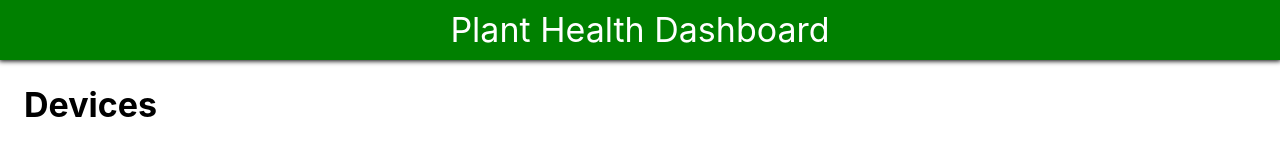
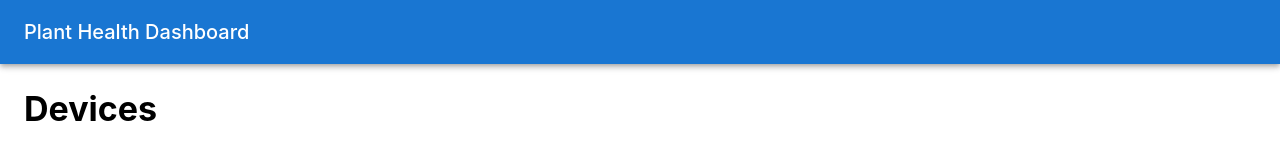
Before and after one commit to flumi3/plant-health-monitoring, a React (Create React App) app in the folder web/: page / in a window 1280 px wide. Shown: the top 160 px of the page. Built offline with nearby package versions, Linux system fonts and the light colour scheme; no server answers; the HTML template or start-up script is replaced by a standard one.

Commit message:
modified top bar

```diff
--- a/web/src/components/TopBar.jsx
+++ b/web/src/components/TopBar.jsx
@@ -1,15 +1,24 @@
 import * as React from 'react';
+import AppBar from '@mui/material/AppBar';
+import Box from '@mui/material/Box';
+import Toolbar from '@mui/material/Toolbar';
 import Typography from '@mui/material/Typography';
-import "./TopBar.css";
 
-const TopBar = () => {
+export default function TopBar() {
   return (
-    <div className="TopBar">
-        <Typography variant="h4">
+    <Box sx={{ flexGrow: 1 }}>
+      <AppBar position="static">
+        <Toolbar>
+          <Typography
+            variant="h6"
+            noWrap
+            component="div"
+            sx={{ flexGrow: 1, display: { xs: 'none', sm: 'block' } }}
+          >
             Plant Health Dashboard
-        </Typography>
-    </div>
+          </Typography>
+        </Toolbar>
+      </AppBar>
+    </Box>
   );
 }
-
-export default TopBar
```
